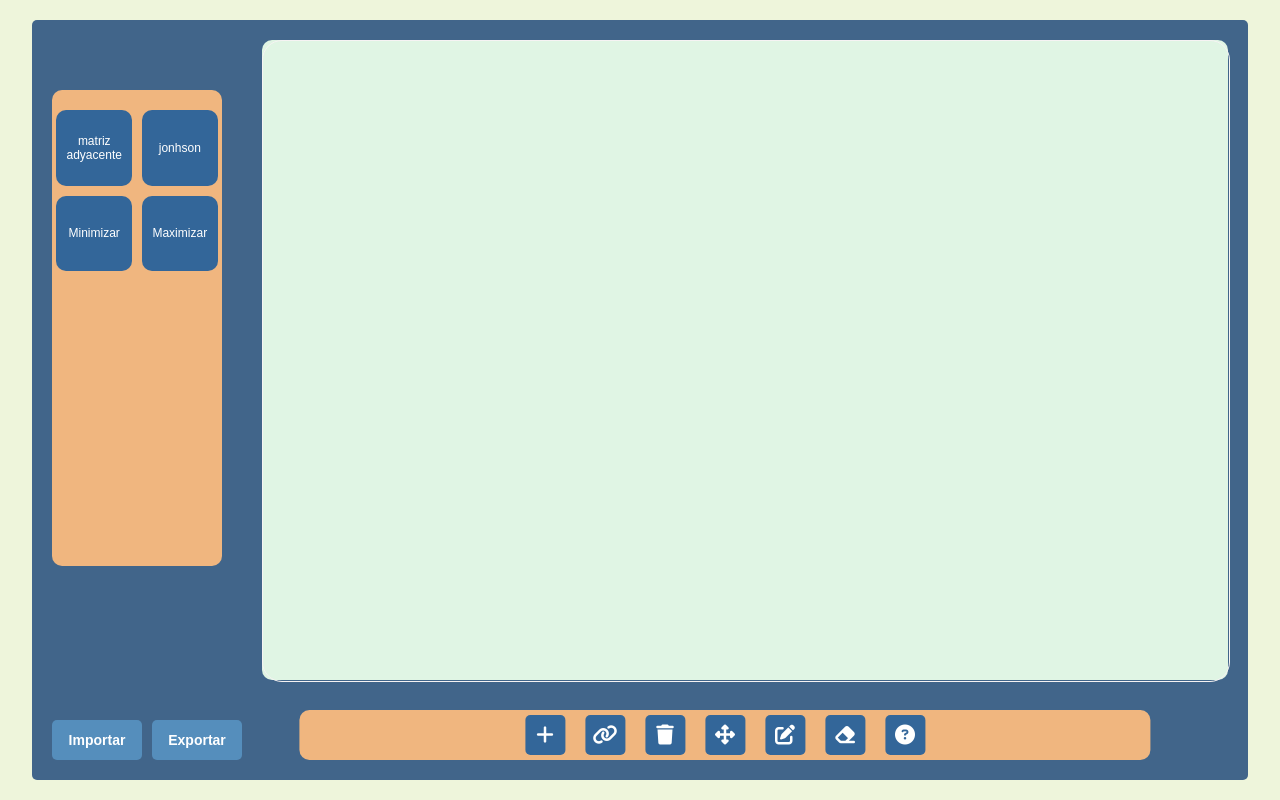
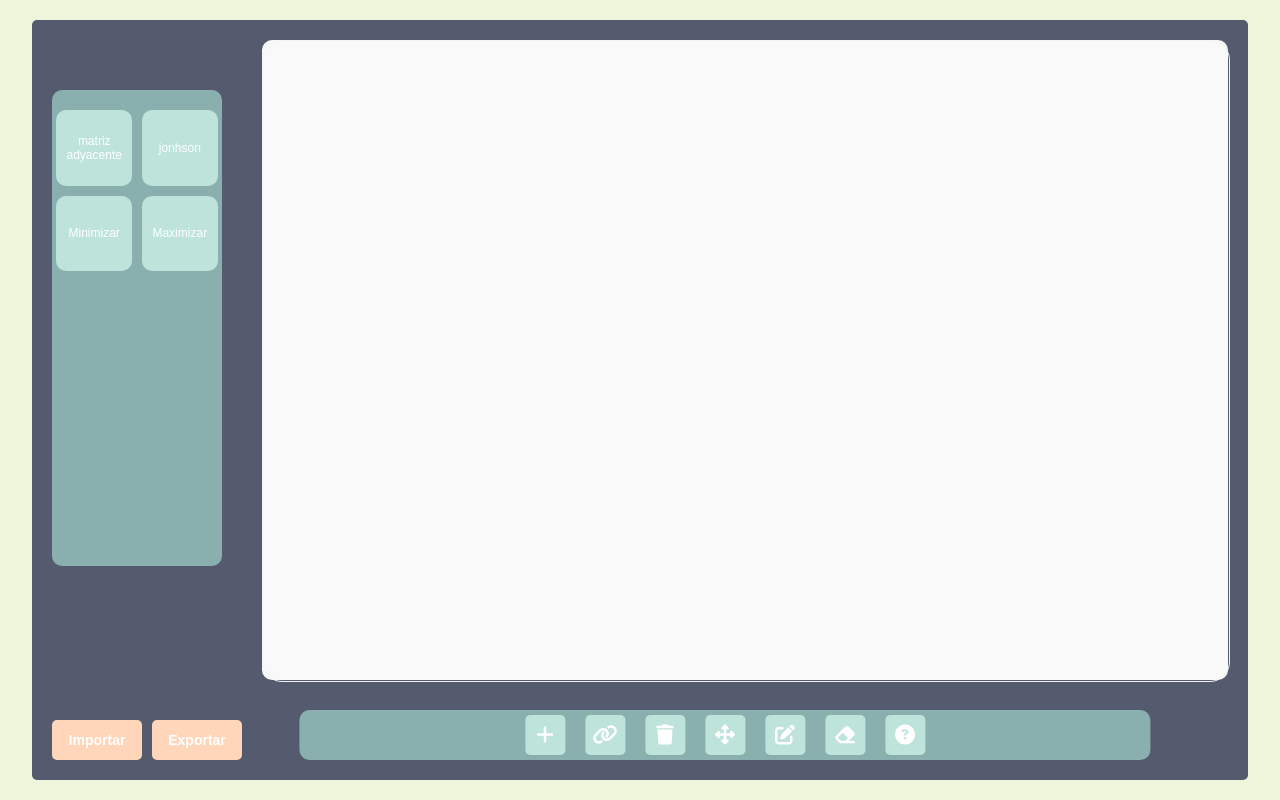
Before and after one commit to paolaqv/Algoritmos-Frontend, a Vue app: page /graphs in a window 1280 px wide. Built offline with nearby package versions, Linux system fonts and the light colour scheme; the HTML template or start-up script is replaced by a standard one.

Commit message:
cambio de colores

```diff
--- a/src/views/GraphsPage.vue
+++ b/src/views/GraphsPage.vue
@@ -1308,7 +1308,7 @@ export default {
   display: flex;
   width: 95vw;
   height: 95vh;
-  background: #41658a;
+  background: #555B6E;
   position: absolute;
   top: 50%;
   left: 50%;
@@ -1318,7 +1318,7 @@ export default {
 
 .content {
   flex-grow: 1;
-  background: #e0f5e4;
+  background: #FAF9F9;
   margin: 20px;
   padding: 20px;
   margin-bottom: 100px;
@@ -1345,7 +1345,7 @@ export default {
 
 .bottom-bar {
   height: 50px;
-  background: #f0b67f;
+  background: #89B0AE;
   position: absolute;
   bottom: 20px;
   left: 57%;
@@ -1361,7 +1361,7 @@ export default {
 .menu-button {
   width: 40px;
   height: 40px;
-  background: #336699;
+  background: #BEE3DB;
   border: none;
   border-radius: 5px;
   cursor: pointer;
@@ -1576,7 +1576,7 @@ export default {
 .menu-button.export-button {
   width: 90px;
   height: 40px;
-  background: #558ebc;
+  background: #FFD6BA;
   color: #fff;
   border: none;
   border-radius: 5px;
@@ -1590,7 +1590,7 @@ export default {
 
 .menu-button.import-button:hover,
 .menu-button.export-button:hover {
-  background: #4a78a2;
+  background: #dc9a6e;
   transform: scale(1.05);
 }
 
@@ -1613,7 +1613,7 @@ export default {
 .sidebar {
   width: 150px;
   height: 60%;
-  background: #f0b67f;
+  background: #89B0AE;
   margin: 20px;
   margin-top: 70px;
   border-radius: 10px;
@@ -1631,7 +1631,7 @@ export default {
   height: 2cm;
   border: none;
   border-radius: 10px;
-  background-color: #336699;
+  background-color: #BEE3DB;
   color: white;
   font-size: 12px;
   cursor: pointer;
@@ -1640,7 +1640,7 @@ export default {
     transform 0.2s;
 }
 .sidebar-button:hover {
-  background-color: #4a78a2;
+  background-color: #92cdc0;
   transform: scale(1.05);
 }
 .sidebar-button:active {
--- a/src/views/LandingPage.vue
+++ b/src/views/LandingPage.vue
@@ -39,11 +39,11 @@
 
 <style>
 :root {
-  --primary-color: #41658A;
-  --secondary-color: #F0B67F;
-  --background-color: #EEF5DB;
-  --accent-color: #C7EFCF;
-  --text-color: #D6D1B1;
+  --primary-color: #1D3557;
+  --secondary-color: #457B9D;
+  --background-color: #A8DADC;
+  --accent-color: #F1FAEE;
+  --text-color: #E63946;
 }
 
 body {
```
